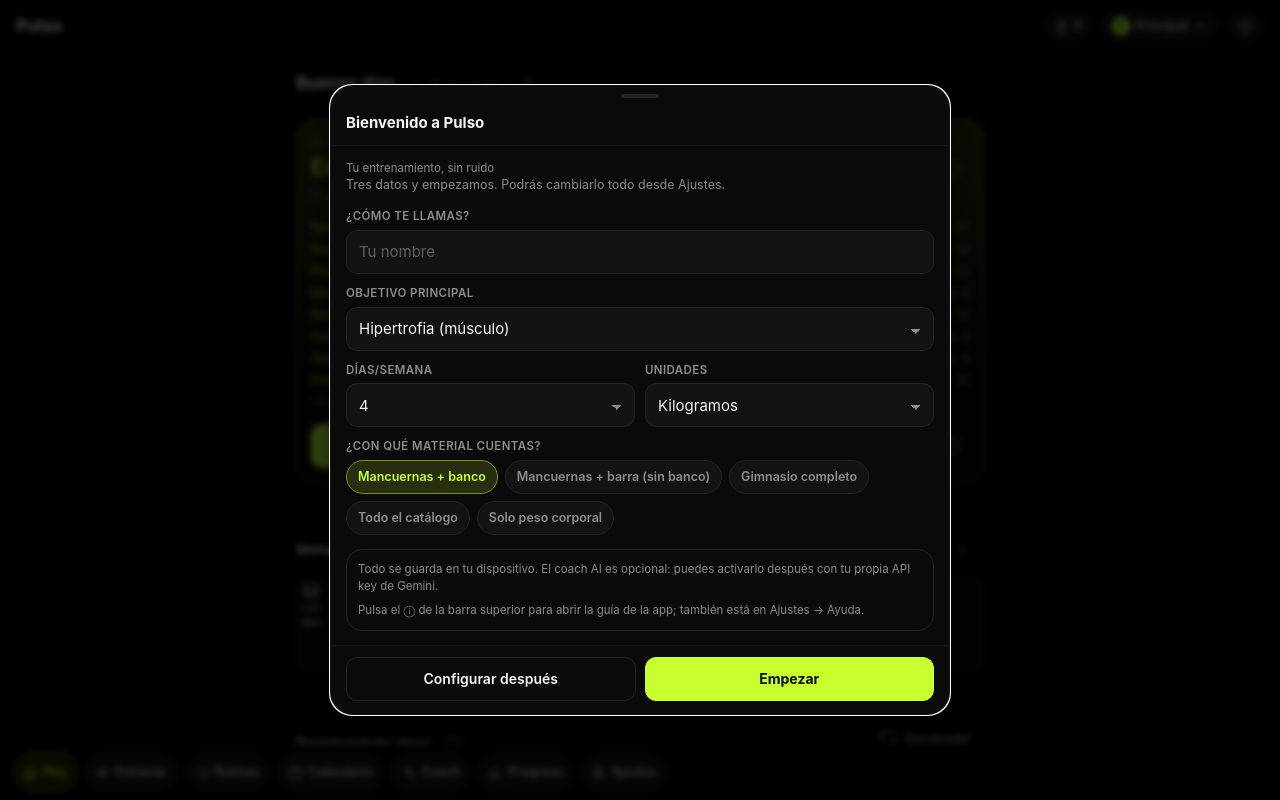
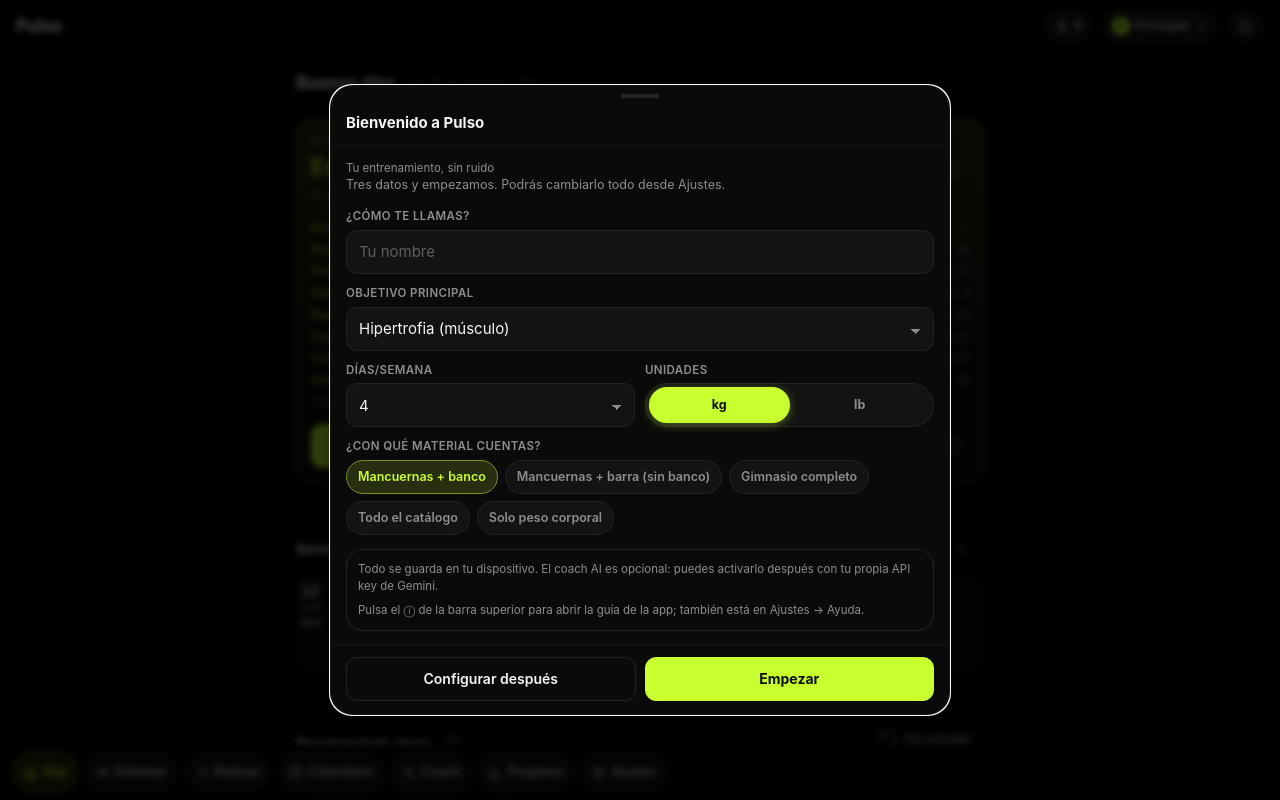
Before and after one commit to fabiancito777/pulso, a Preact app: page / in a window 1280 px wide. Shown: the top 800 px of the page. Built offline with nearby package versions, Linux system fonts and the light colour scheme.

Commit message:
Alinea los iconos de info y anade un toggle para dos opciones

```diff
--- a/src/styles/base.css
+++ b/src/styles/base.css
@@ -179,6 +179,17 @@
 .seg button{flex:1;min-height:34px;padding:0 11px;border-radius:var(--radius-xs);font-size:12.5px;font-weight:600;color:var(--muted);white-space:nowrap}
 .seg button.on{background:var(--surface-4);color:var(--text)}
 .seg button.on.accent{background:var(--accent);color:var(--accent-ink)}
+/* Selector de dos opciones con pulgar deslizante. `translateX(100%)` equivale a
+   una columna porque el pulgar mide justo eso (el hueco del padding). */
+.seg-toggle{position:relative;display:grid;grid-auto-flow:column;grid-auto-columns:1fr;align-items:center;width:100%;height:44px;padding:3px;border:1px solid var(--border);border-radius:var(--radius-pill);background:var(--surface-2);flex:none}
+.seg-thumb{position:absolute;z-index:0;top:3px;bottom:3px;left:3px;width:calc(50% - 3px);border-radius:var(--radius-pill);background:var(--accent);box-shadow:0 2px 10px color-mix(in srgb,var(--accent) 35%,transparent);transition:transform .22s cubic-bezier(.22,.8,.24,1)}
+.seg-opt{position:relative;z-index:1;height:100%;border:0;background:none;border-radius:var(--radius-pill);font-size:12.5px;font-weight:700;color:var(--muted);transition:color .18s ease,transform .12s ease;cursor:pointer}
+.seg-opt.on{color:var(--accent-ink)}
+.seg-opt:active{transform:scale(.97)}
+.seg-toggle.sm{width:82px;height:38px;padding:2px}
+.seg-toggle.sm .seg-thumb{top:2px;bottom:2px;left:2px;width:calc(50% - 2px);box-shadow:0 1px 6px color-mix(in srgb,var(--accent) 30%,transparent)}
+.seg-toggle.sm .seg-opt{font-size:12px;padding:0}
+@media (prefers-reduced-motion:reduce){.seg-thumb,.seg-opt{transition:none}}
 .switch{position:relative;display:inline-flex;align-items:center;gap:9px;cursor:pointer;user-select:none}
 .switch input{position:absolute;opacity:0;width:0;height:0}
 .switch .track{width:44px;height:26px;flex:none;border-radius:99px;background:var(--surface-3);border:1px solid var(--border);position:relative;transition:background .18s}
--- a/src/styles/help.css
+++ b/src/styles/help.css
@@ -19,19 +19,22 @@
   min-width: 0;
 }
 
-/* Campo (texto/select) con el ⓘ pegado arriba-derecha, junto a su etiqueta. */
+/* Campo (texto/select/segmentado) con su ⓘ al lado, centrado verticalmente con
+   el bloque entero (etiqueta + control + pista). Antes iba absoluto arriba a la
+   derecha y quedaba a medio camino entre la etiqueta y el control. */
 .help-field {
-  position: relative;
+  display: grid;
+  grid-template-columns: minmax(0, 1fr) auto;
+  align-items: center;
+  gap: 8px;
 }
 
 .help-field > .field {
-  padding-right: 26px;
+  min-width: 0;
 }
 
 .help-field .help-btn {
-  position: absolute;
-  top: 0;
-  right: 0;
+  flex: none;
 }
 
 /* Sin esto, los envolventes del ⓘ no aportan separación vertical entre campos
--- a/src/ui/Onboarding.tsx
+++ b/src/ui/Onboarding.tsx
@@ -15,7 +15,7 @@
 import { GOALS, equipPresetList } from '@/domain/data';
 import { applyOnboarding, type OnboardingValues } from '@/state/onboarding';
 import { Modal } from '@/ui/Modal';
-import { TextRow } from '@/ui/kit';
+import { SegToggle, TextRow } from '@/ui/kit';
 import { toast } from '@/ui/toast';
 
 import '../styles/onboarding.css';
@@ -98,13 +98,18 @@
               ))}
             </select>
           </label>
-          <label class="field">
+          <div class="field">
             <span class="label">Unidades</span>
-            <select class="select" value={units} onChange={(e) => setUnits(e.currentTarget.value)}>
-              <option value="kg">Kilogramos</option>
-              <option value="lb">Libras</option>
-            </select>
-          </label>
+            <SegToggle
+              label="Unidades"
+              value={units}
+              options={[
+                { value: 'kg', label: 'kg' },
+                { value: 'lb', label: 'lb' },
+              ]}
+              onChange={setUnits}
+            />
+          </div>
         </div>
         <div class="field">
           <span class="label">¿Con qué material cuentas?</span>
--- a/src/ui/SettingsView.tsx
+++ b/src/ui/SettingsView.tsx
@@ -96,6 +96,7 @@
   ListButton,
   NumRow,
   SectionHead,
+  SegToggle,
   SelectRow,
   SwitchRow,
   TextRow,
@@ -686,16 +687,16 @@
         aria-label="medida del disco"
         onChange={(e) => updatePlate(index, { w: Number(e.currentTarget.value) })}
       />
-      <select
-        class="select"
-        style="width:82px;min-height:38px;padding:6px 26px 6px 10px"
+      <SegToggle
+        small
+        label="unidad del disco"
         value={plate.unit}
-        aria-label="unidad del disco"
-        onChange={(e) => updatePlate(index, { unit: e.currentTarget.value as Unit })}
-      >
-        <option value="kg">kg</option>
-        <option value="lb">lb</option>
-      </select>
+        options={[
+          { value: 'kg', label: 'kg' },
+          { value: 'lb', label: 'lb' },
+        ]}
+        onChange={(unit) => updatePlate(index, { unit: unit as Unit })}
+      />
       <span class="tiny muted">x</span>
       <input
         class="input num"
--- a/src/ui/kit.tsx
+++ b/src/ui/kit.tsx
@@ -128,8 +128,8 @@
       {hint ? <span class="sub">{hint}</span> : null}
     </label>
   );
-  /* El envolvente `.help-field` es `position:relative`: el ⓘ sale absoluto
-     arriba-derecha y no altera el layout del campo (spec §3.3). */
+  /* El envolvente `.help-field` (grid) pone el ⓘ al lado, centrado con el
+     bloque, sin alterar el layout del campo (spec §3.3). */
   if (!help) return field;
   return (
     <div class="help-field">
@@ -142,6 +142,46 @@
 export interface Option {
   value: string;
   label: string;
+}
+
+/**
+ * Selector segmentado para DOS opciones (kg/lb, sí/no…). Se ve la alternativa y
+ * se cambia de un toque; el pulgar se desliza con una transición corta. Para más
+ * de dos opciones sigue mandando el `<select>` (aquí no hay sitio para todos).
+ */
+export function SegToggle({
+  label,
+  value,
+  options,
+  small,
+  onChange,
+}: {
+  label: string;
+  value: string;
+  options: readonly Option[];
+  small?: boolean;
+  onChange: (next: string) => void;
+}) {
+  const index = Math.max(
+    0,
+    options.findIndex((o) => o.value === value),
+  );
+  return (
+    <div class={`seg-toggle${small ? ' sm' : ''}`} role="group" aria-label={label}>
+      <span class="seg-thumb" aria-hidden="true" style={`transform:translateX(${index * 100}%)`} />
+      {options.map((o) => (
+        <button
+          key={o.value}
+          type="button"
+          class={`seg-opt${o.value === value ? ' on' : ''}`}
+          aria-pressed={o.value === value}
+          onClick={() => onChange(o.value)}
+        >
+          {o.label}
+        </button>
+      ))}
+    </div>
+  );
 }
 
 /** Desplegable. Los valores siempre viajan como texto (igual que ). */
@@ -160,7 +200,12 @@
   inline?: boolean;
   onChange: (next: string) => void;
 }) {
-  const select = (
+  /* Con dos opciones, un segmentado se cambia de un toque y deja ver la
+     alternativa; con más, el desplegable sigue siendo lo correcto. */
+  const binary = options.length === 2;
+  const control = binary ? (
+    <SegToggle label={label} value={value} options={options} onChange={onChange} />
+  ) : (
     <select
       class="select"
       value={value}
@@ -174,12 +219,23 @@
       ))}
     </select>
   );
+  const inner = (
+    <>
+      <span class="label">{label}</span>
+      {control}
+      {hint ? <span class="sub">{hint}</span> : null}
+    </>
+  );
   if (inline) {
-    const field = (
+    /* Con un segmentado NO se usa `<label>`: cada opción es un botón y el
+       `<label>` reenviaría los clics al primero (alternaría solo). */
+    const field = binary ? (
+      <div class={help ? 'field' : 'field list-item'} style="display:block">
+        {inner}
+      </div>
+    ) : (
       <label class={help ? 'field' : 'field list-item'} style="display:block">
-        <span class="label">{label}</span>
-        {select}
-        {hint ? <span class="sub">{hint}</span> : null}
+        {inner}
       </label>
     );
     /* Mismo patrón que `SwitchRow`: con ⓘ, el `<label>` deja de ser la raíz
@@ -194,13 +250,7 @@
       </div>
     );
   }
-  const field = (
-    <label class="field">
-      <span class="label">{label}</span>
-      {select}
-      {hint ? <span class="sub">{hint}</span> : null}
-    </label>
-  );
+  const field = binary ? <div class="field">{inner}</div> : <label class="field">{inner}</label>;
   if (!help) return field;
   return (
     <div class="help-field">
```
